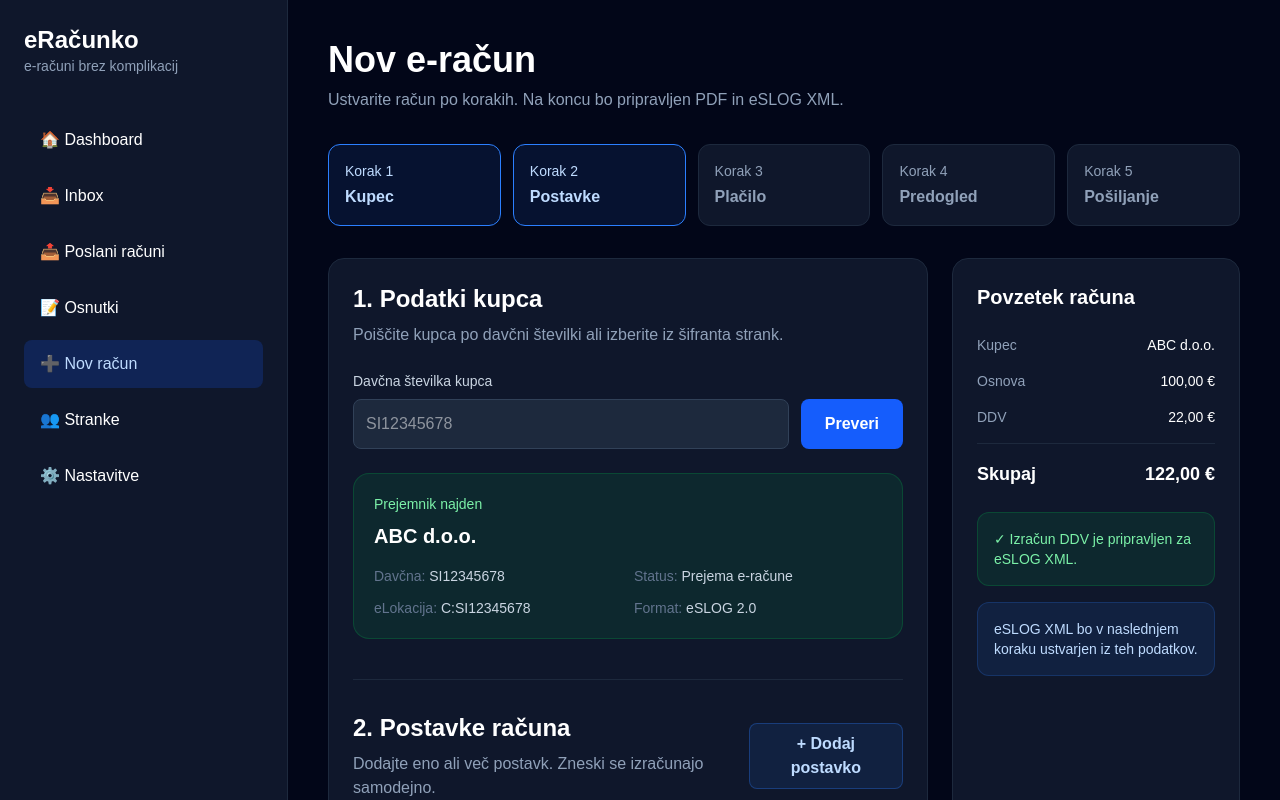
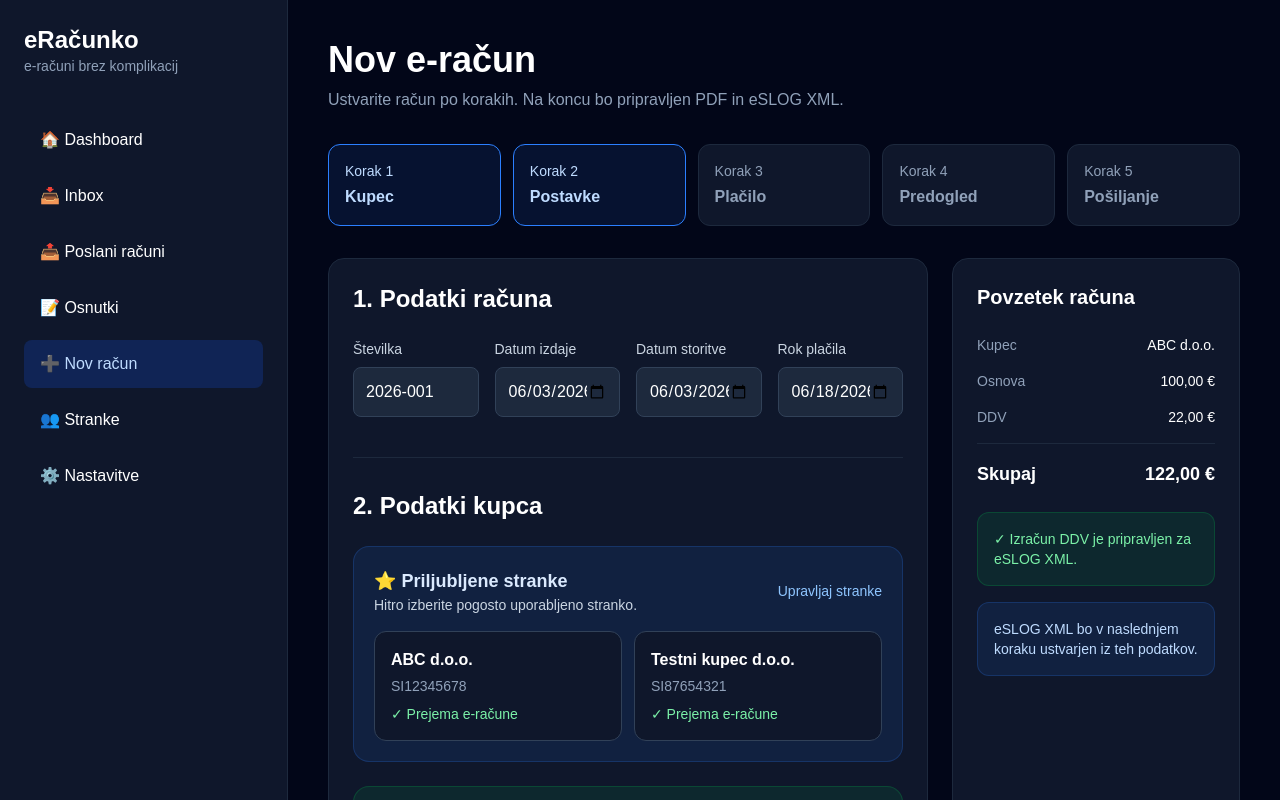
Before and after one commit to BenjaminStrmole/eracunko, a Next.js app: page /invoices/new in a window 1280 px wide. Shown: the top 800 px of the page. Built offline with nearby package versions, Linux system fonts and the light colour scheme.

Commit message:
Add favorite customers UI

```diff
--- a/app/invoices/new/page.tsx
+++ b/app/invoices/new/page.tsx
@@ -1,16 +1,14 @@
 "use client";
 
 import { useMemo, useState } from "react";
-
-type InvoiceLine = {
-  id: number;
-  description: string;
-  quantity: number;
-  price: number;
-  vatRate: number;
-};
+import type { InvoiceLine, Invoice } from "../../../types/invoice";
 
 export default function NewInvoicePage() {
+  const [invoiceNumber, setInvoiceNumber] = useState("2026-001");
+  const [issueDate, setIssueDate] = useState("2026-06-03");
+  const [serviceDate, setServiceDate] = useState("2026-06-03");
+  const [dueDate, setDueDate] = useState("2026-06-18");
+
   const [lines, setLines] = useState<InvoiceLine[]>([
     {
       id: 1,
@@ -74,6 +72,27 @@ export default function NewInvoicePage() {
     setLines((current) => current.filter((line) => line.id !== id));
   }
 
+  function saveAndPreview() {
+    const invoice: Invoice = {
+      number: invoiceNumber,
+      issueDate,
+      serviceDate,
+      dueDate,
+      currency: "EUR",
+      buyer: {
+        name: "ABC d.o.o.",
+        vat: "SI12345678",
+        address: "Testna ulica 10, 1000 Ljubljana",
+        eLocation: "C:SI12345678",
+      },
+      lines,
+      totals,
+    };
+
+    localStorage.setItem("eracunko_current_invoice", JSON.stringify(invoice));
+    window.location.href = "/invoices/preview";
+  }
+
   return (
     <main className="min-h-screen bg-slate-950 text-white">
       <div className="flex min-h-screen">
@@ -120,24 +139,77 @@ export default function NewInvoicePage() {
 
           <div className="grid max-w-7xl gap-6 lg:grid-cols-3">
             <div className="rounded-2xl border border-slate-800 bg-slate-900 p-6 lg:col-span-2">
-              <h3 className="text-2xl font-bold">1. Podatki kupca</h3>
-              <p className="mt-2 text-slate-400">
-                Poiščite kupca po davčni številki ali izberite iz šifranta strank.
+              <h3 className="text-2xl font-bold">1. Podatki računa</h3>
+
+              <div className="mt-6 grid gap-4 md:grid-cols-4">
+                <div>
+                  <label className="mb-2 block text-sm text-slate-300">Številka</label>
+                  <input
+                    value={invoiceNumber}
+                    onChange={(e) => setInvoiceNumber(e.target.value)}
+                    className="w-full rounded-lg border border-slate-700 bg-slate-800 p-3"
+                  />
+                </div>
+
+                <div>
+                  <label className="mb-2 block text-sm text-slate-300">Datum izdaje</label>
+                  <input
+                    type="date"
+                    value={issueDate}
+                    onChange={(e) => setIssueDate(e.target.value)}
+                    className="w-full rounded-lg border border-slate-700 bg-slate-800 p-3"
+                  />
+                </div>
+
+                <div>
+                  <label className="mb-2 block text-sm text-slate-300">Datum storitve</label>
+                  <input
+                    type="date"
+                    value={serviceDate}
+                    onChange={(e) => setServiceDate(e.target.value)}
+                    className="w-full rounded-lg border border-slate-700 bg-slate-800 p-3"
+                  />
+                </div>
+
+                <div>
+                  <label className="mb-2 block text-sm text-slate-300">Rok plačila</label>
+                  <input
+                    type="date"
+                    value={dueDate}
+                    onChange={(e) => setDueDate(e.target.value)}
+                    className="w-full rounded-lg border border-slate-700 bg-slate-800 p-3"
+                  />
+                </div>
+              </div>
+
+              <div className="mt-10 border-t border-slate-800 pt-8">
+                <h3 className="text-2xl font-bold">2. Podatki kupca</h3>
+
+                <div className="mt-6 rounded-2xl border border-blue-500/20 bg-blue-500/10 p-5">
+                  <div className="mb-4 flex items-center justify-between">
+                    <div>
+                      <h4 className="text-lg font-bold text-blue-100">⭐ Priljubljene stranke</h4>
+                      <p className="text-sm text-slate-300">
+                        Hitro izberite pogosto uporabljeno stranko.
                       </p>
+                    </div>
 
-              <div className="mt-6">
-                <label className="mb-2 block text-sm text-slate-300">
-                  Davčna številka kupca
-                </label>
+                    <a href="/customers" className="text-sm text-blue-300 hover:text-blue-200">
+                      Upravljaj stranke
+                    </a>
+                  </div>
 
-                <div className="flex gap-3">
-                  <input
-                    className="flex-1 rounded-lg border border-slate-700 bg-slate-800 p-3"
-                    placeholder="SI12345678"
-                  />
+                  <div className="grid gap-3 md:grid-cols-2">
+                    <button className="rounded-xl border border-slate-700 bg-slate-900 p-4 text-left hover:bg-slate-800">
+                      <div className="font-bold">ABC d.o.o.</div>
+                      <div className="mt-1 text-sm text-slate-400">SI12345678</div>
+                      <div className="mt-2 text-sm text-green-300">✓ Prejema e-račune</div>
+                    </button>
 
-                  <button className="rounded-lg bg-blue-600 px-6 py-3 font-semibold hover:bg-blue-500">
-                    Preveri
+                    <button className="rounded-xl border border-slate-700 bg-slate-900 p-4 text-left hover:bg-slate-800">
+                      <div className="font-bold">Testni kupec d.o.o.</div>
+                      <div className="mt-1 text-sm text-slate-400">SI87654321</div>
+                      <div className="mt-2 text-sm text-green-300">✓ Prejema e-račune</div>
                     </button>
                   </div>
                 </div>
@@ -153,11 +225,12 @@ export default function NewInvoicePage() {
                     <div><span className="text-slate-500">Format:</span> eSLOG 2.0</div>
                   </div>
                 </div>
+              </div>
 
               <div className="mt-10 border-t border-slate-800 pt-8">
                 <div className="mb-5 flex items-center justify-between">
                   <div>
-                    <h3 className="text-2xl font-bold">2. Postavke računa</h3>
+                    <h3 className="text-2xl font-bold">3. Postavke računa</h3>
                     <p className="mt-2 text-slate-400">
                       Dodajte eno ali več postavk. Zneski se izračunajo samodejno.
                     </p>
@@ -178,10 +251,7 @@ export default function NewInvoicePage() {
                     const lineGross = lineNet + lineVat;
 
                     return (
-                      <div
-                        key={line.id}
-                        className="rounded-2xl border border-slate-800 bg-slate-950 p-5"
-                      >
+                      <div key={line.id} className="rounded-2xl border border-slate-800 bg-slate-950 p-5">
                         <div className="mb-4 flex items-center justify-between">
                           <div className="font-semibold">Postavka {index + 1}</div>
 
@@ -197,56 +267,40 @@ export default function NewInvoicePage() {
 
                         <div className="grid gap-4 md:grid-cols-4">
                           <div className="md:col-span-2">
-                            <label className="mb-2 block text-sm text-slate-300">
-                              Opis
-                            </label>
+                            <label className="mb-2 block text-sm text-slate-300">Opis</label>
                             <input
                               value={line.description}
-                              onChange={(e) =>
-                                updateLine(line.id, "description", e.target.value)
-                              }
+                              onChange={(e) => updateLine(line.id, "description", e.target.value)}
                               className="w-full rounded-lg border border-slate-700 bg-slate-800 p-3"
                               placeholder="Opis storitve ali artikla"
                             />
                           </div>
 
                           <div>
-                            <label className="mb-2 block text-sm text-slate-300">
-                              Količina
-                            </label>
+                            <label className="mb-2 block text-sm text-slate-300">Količina</label>
                             <input
                               type="number"
                               value={line.quantity}
-                              onChange={(e) =>
-                                updateLine(line.id, "quantity", e.target.value)
-                              }
+                              onChange={(e) => updateLine(line.id, "quantity", e.target.value)}
                               className="w-full rounded-lg border border-slate-700 bg-slate-800 p-3"
                             />
                           </div>
 
                           <div>
-                            <label className="mb-2 block text-sm text-slate-300">
-                              Cena brez DDV
-                            </label>
+                            <label className="mb-2 block text-sm text-slate-300">Cena brez DDV</label>
                             <input
                               type="number"
                               value={line.price}
-                              onChange={(e) =>
-                                updateLine(line.id, "price", e.target.value)
-                              }
+                              onChange={(e) => updateLine(line.id, "price", e.target.value)}
                               className="w-full rounded-lg border border-slate-700 bg-slate-800 p-3"
                             />
                           </div>
 
                           <div>
-                            <label className="mb-2 block text-sm text-slate-300">
-                              DDV %
-                            </label>
+                            <label className="mb-2 block text-sm text-slate-300">DDV %</label>
                             <select
                               value={line.vatRate}
-                              onChange={(e) =>
-                                updateLine(line.id, "vatRate", e.target.value)
-                              }
+                              onChange={(e) => updateLine(line.id, "vatRate", e.target.value)}
                               className="w-full rounded-lg border border-slate-700 bg-slate-800 p-3"
                             >
                               <option value={22}>22 %</option>
@@ -256,7 +310,7 @@ export default function NewInvoicePage() {
                             </select>
                           </div>
 
-                          <div className="md:col-span-3 rounded-xl border border-slate-800 bg-slate-900 p-4 text-sm text-slate-300">
+                          <div className="rounded-xl border border-slate-800 bg-slate-900 p-4 text-sm text-slate-300 md:col-span-3">
                             Osnova: <strong>{formatMoney(lineNet)}</strong> · DDV:{" "}
                             <strong>{formatMoney(lineVat)}</strong> · Skupaj:{" "}
                             <strong>{formatMoney(lineGross)}</strong>
@@ -276,12 +330,12 @@ export default function NewInvoicePage() {
                   Prekliči
                 </a>
 
-                <a
-                  href="/invoices/preview"
+                <button
+                  onClick={saveAndPreview}
                   className="rounded-lg bg-blue-600 px-6 py-3 font-semibold hover:bg-blue-500"
                 >
                   Nadaljuj na predogled
-                </a>
+                </button>
               </div>
             </div>
 
--- /dev/null
+++ b/types/invoice.ts
@@ -0,0 +1,27 @@
+export type InvoiceLine = {
+  id: number;
+  description: string;
+  quantity: number;
+  price: number;
+  vatRate: number;
+};
+
+export type Invoice = {
+  number: string;
+  issueDate: string;
+  serviceDate: string;
+  dueDate: string;
+  currency: "EUR";
+  buyer: {
+    name: string;
+    vat: string;
+    address: string;
+    eLocation: string;
+  };
+  lines: InvoiceLine[];
+  totals: {
+    net: number;
+    vat: number;
+    gross: number;
+  };
+};
```
Lines whose indentation alone changed are shown as unchanged.
